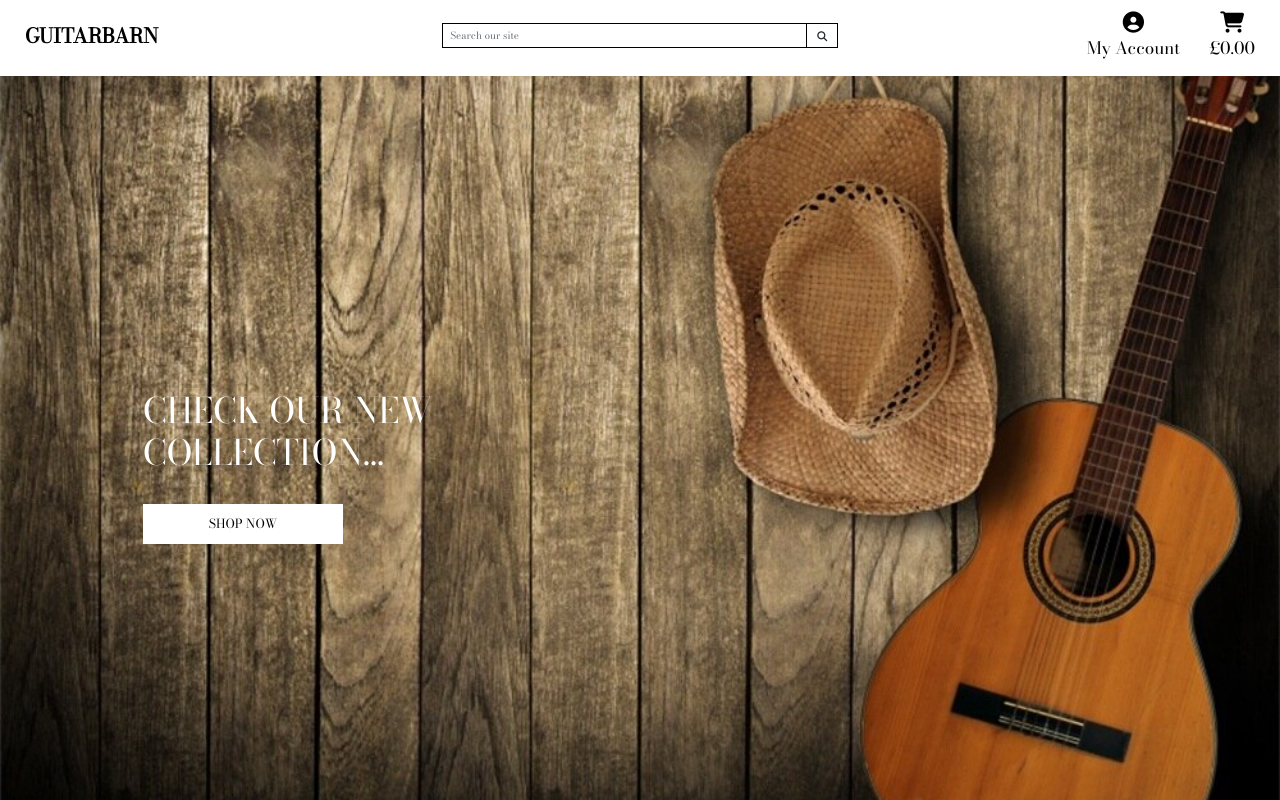
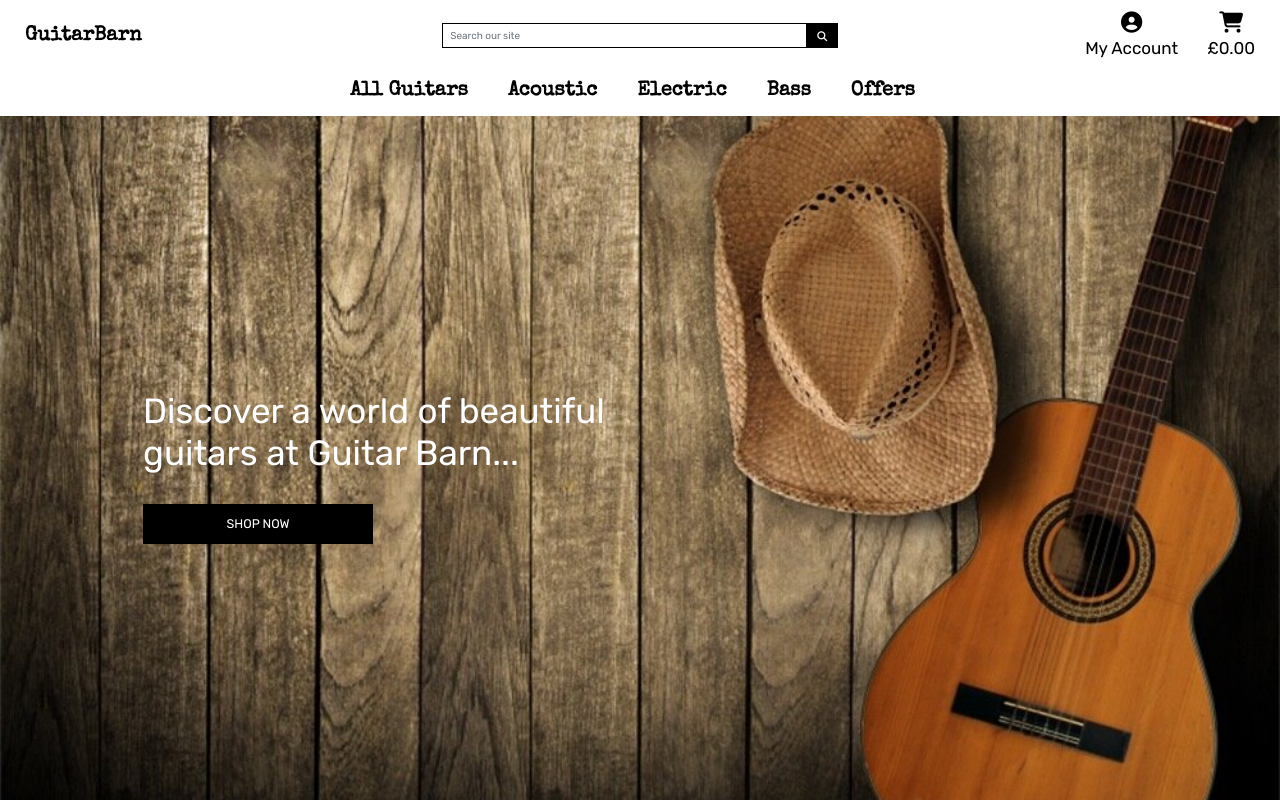
Before and after one commit to KrisK1978/GuitarBarn, a Django app: page / in a window 1280 px wide. Run offline with Django 3.2, Linux system fonts and the light colour scheme; some libraries are stand-ins or nearby versions.

Commit message:
Logo font type modified and intro text added

```diff
--- a/home/templates/home/index.html
+++ b/home/templates/home/index.html
@@ -10,15 +10,16 @@
 {% endblock %}
 
 {% block content %}
+    <!-- Welcome text -->
     <div class="container h-100">
         <div class="row h-100">
-            <div class="col-7 col-md-6 my-auto">
-                <h1 class="display-4 logo-font text-white">
-                    Check Our New Collection...
+            <div class="col-12 col-md-6 my-auto">
+                <h1 class="display-4 intro-text text-white">
+                    Discover a world of beautiful guitars at Guitar Barn...
                 </h1>
                 <div class="my-5">
                     <h4>
-                        <!-- -->
+                        <!-- Shop now button -->
                         <a href="" class="shop-now-button btn btn-lg rounded-0 text-uppercase py-3">Shop Now</a>
                     </h4>
                 </div>
--- a/static/css/base.css
+++ b/static/css/base.css
@@ -1,5 +1,5 @@
 /* Import fonts style */
-@import url('https://fonts.googleapis.com/css2?family=Bodoni+Moda&display=swap');
+@import url('https://fonts.googleapis.com/css2?family=Rubik&family=Special+Elite&display=swap');
 
 /* HTML style */
 html {
@@ -13,7 +13,7 @@ body {
     background: url('/media/images/guitarbarn_background.jpg') no-repeat center center fixed;;
     background-size: cover;
     height: calc(100vh - 164px);
-    font-family: 'Bodoni Moda', serif;
+    font-family:'Rubik', sans-serif;
     font-size: 1.7rem;
 }
 
@@ -26,19 +26,21 @@ body {
     width: 1.5rem;
 }
 
+
 .logo-font {
-    text-transform: uppercase;
+    font-family: 'Special Elite', cursive;
+    font-size: 2rem;
 }
 
 .shop-now-button {
-    background: white;
-    color: black;
-    min-width: 20rem;
+    background: black;
+    color: white;
+    min-width: 23rem;
 }
 
-.btn-white {
-    background: white;
-    color: black;
+.btn-black {
+    background: black;
+    color: white;
 }
 
 .shop-now-button:hover,
@@ -47,7 +49,7 @@ body {
 .btn-black:hover,
 .btn-black:active,
 .btn-black:focus {
-    background: black;
+    background: grey;
     color: white;
 }
 
--- a/templates/base.html
+++ b/templates/base.html
@@ -62,7 +62,8 @@
             <div class="col-12 col-lg-4 my-auto py-1 py-lg-0">
                 <ul class="list-inline list-unstyled text-center text-lg-right my-0">
                     <li class="list-inline-item dropdown">
-                        <a class="text-black nav-link" href="#" id="user-options" data-toggle="dropdown" aria-haspopup="true" aria-expanded="false">
+                        <a class="text-black nav-link" href="#" id="user-options" data-toggle="dropdown" aria-haspopup="true"
+                            aria-expanded="false">
                             <div class="text-center">
                                 <div><i class="fas fa-user-circle fa-lg"></i></div>
                                 <p class="my-0">My Account</p>
@@ -103,9 +104,11 @@
         <div class="row bg-white">
             <nav class="navbar navbar-expand-lg navbar-light w-100">
                 <button class="navbar-toggler" type="button" data-toggle="collapse" data-target="#main-nav"
-                    aria-controls="mai-nnav" aria-expanded="false" aria-label="Toggle navigation">
-                <span class="navbar-toggler-icon"></span>
+                    aria-controls="main-nav" aria-expanded="false" aria-label="Toggle navigation">
+                    <span class="navbar-toggler-icon"></span>
                 </button>
+                {% include 'includes/mobile_top_header.html' %}
+                {% include 'includes/main_nav.html' %}
             </nav>
         </div>
     </header>
--- a/templates/includes/main_nav.html
+++ b/templates/includes/main_nav.html
@@ -0,0 +1,69 @@
+<!-- Main nav -->
+<div id="main-nav" class="collapse navbar-collapse">
+    <ul class="navbar-nav w-auto mx-auto">
+        <li class="nav-item dropdown">
+            <a class="logo-font font-weight-bold nav-link text-black mr-5" href="#" id="all-guitars-link" data-toggle="dropdown"
+            aria-haspopup="true" aria-expanded="false">
+                All Guitars
+            </a>
+            <!-- All guitars available in store -->
+            <div class="dropdown-menu border-0" aria-labelledby="all-products-link">
+                <a href="" class="dropdown-item">By Price</a>
+                <a href="" class="dropdown-item ">By Rating</a>
+                <a href="" class="dropdown-item ">By Category</a>
+                <a href="" class="dropdown-item">All Guitars</a>
+            </div>
+        </li>
+        <li class="nav-item dropdown">
+            <a class="logo-font font-weight-bold nav-link text-black mr-5" href="#" id="acoustic-guitars-link" data-toggle="dropdown"
+            aria-haspopup="true" aria-expanded="false">
+                Acoustic
+            </a>
+            <!-- Acoustic guitars -->
+            <div class="dropdown-menu border-0" aria-labelledby="all-products-link">
+                <a href="" class="dropdown-item">Ibanez</a>
+                <a href="" class="dropdown-item ">Epiphone</a>
+                <a href="" class="dropdown-item ">Alvarez</a>
+                <a href="" class="dropdown-item">All Guitars</a>
+            </div>
+        </li>
+        <li class="nav-item dropdown">
+            <a class="logo-font font-weight-bold nav-link text-black mr-5" href="#" id="electric-guitars-link" data-toggle="dropdown"
+            aria-haspopup="true" aria-expanded="false">
+                Electric
+            </a>
+            <!-- Electric guitars -->
+            <div class="dropdown-menu border-0" aria-labelledby="all-products-link">
+                <a href="" class="dropdown-item">Gibson</a>
+                <a href="" class="dropdown-item ">Fender</a>
+                <a href="" class="dropdown-item ">Yamaha</a>
+                <a href="" class="dropdown-item">All Guitars</a>
+            </div>
+        </li>
+        <li class="nav-item dropdown">
+            <a class="logo-font font-weight-bold nav-link text-black mr-5" href="#" id="bass-guitars-link" data-toggle="dropdown"
+            aria-haspopup="true" aria-expanded="false">
+                Bass
+            </a>
+            <!-- Bass guitars -->
+            <div class="dropdown-menu border-0" aria-labelledby="all-products-link">
+                <a href="" class="dropdown-item">Cort</a>
+                <a href="" class="dropdown-item ">Dingwall</a>
+                <a href="" class="dropdown-item ">Squier</a>
+                <a href="" class="dropdown-item">All Guitars</a>
+            </div>
+        </li>
+        <li class="nav-item dropdown">
+            <a class="logo-font font-weight-bold nav-link text-black mr-5" href="#" id="offers-link" data-toggle="dropdown"
+            aria-haspopup="true" aria-expanded="false">
+                Offers
+            </a>
+            <!-- Offers -->
+            <div class="dropdown-menu border-0" aria-labelledby="all-products-link">
+                <a href="" class="dropdown-item">New stock</a>
+                <a href="" class="dropdown-item ">Clearence</a>
+                <a href="" class="dropdown-item">All Guitars</a>
+            </div>
+        </li>
+    </ul>
+</div>
--- a/templates/includes/mobile_top_header.html
+++ b/templates/includes/mobile_top_header.html
@@ -24,10 +24,11 @@
     </div>
 </li>
 <!-- Button to open my account and dropdown menu -->
-<li class="list-inline-item">
-    <a class="text-black nav-link" href="#" id="user-options" data-toggle="dropdown" aria-haspopup="true" aria-expanded="false">
+<li class="list-inline-item dropdown">
+    <a class="text-black nav-link d-block d-lg-none" href="#" id="user-options" data-toggle="dropdown" aria-haspopup="true"
+        aria-expanded="false">
         <div class="text-center">
-            <div><i class="fas fa-user-circle fa-lg"></i></div>
+            <div><i class="fas fa-user fa-lg"></i></div>
             <p class="my-0">My Account</p>
         </div>
     </a>
@@ -44,16 +45,16 @@
     {% endif %}
     </div>
 </li>
-<!-- Button to open a shopping cart -->
+<!--button to access a shopping bag-->
 <li class="list-inline-item">
-    <a class="{% if grand_total %}text-info font-weight-bold{% else %}text-black{% endif %} nav-link" href="">
+    <a class="{% if grand_total %}text-primary font-weight-bold{% else %}text-black{% endif %} nav-link d-block d-lg-none" href="">
         <div class="text-center">
-            <div><i class="fas fa-shopping-cart fa-lg"></i></div>
+            <div><i class="fas fa-shopping-bag fa-lg"></i></div>
             <p class="my-0">
                 {% if grand_total %}
-                ${{ grand_total|floatformat:2 }}
+                    ${{ grand_total|floatformat:2 }}
                 {% else %}
-                £0.00
+                    $0.00
                 {% endif %}
             </p>
         </div>
```
